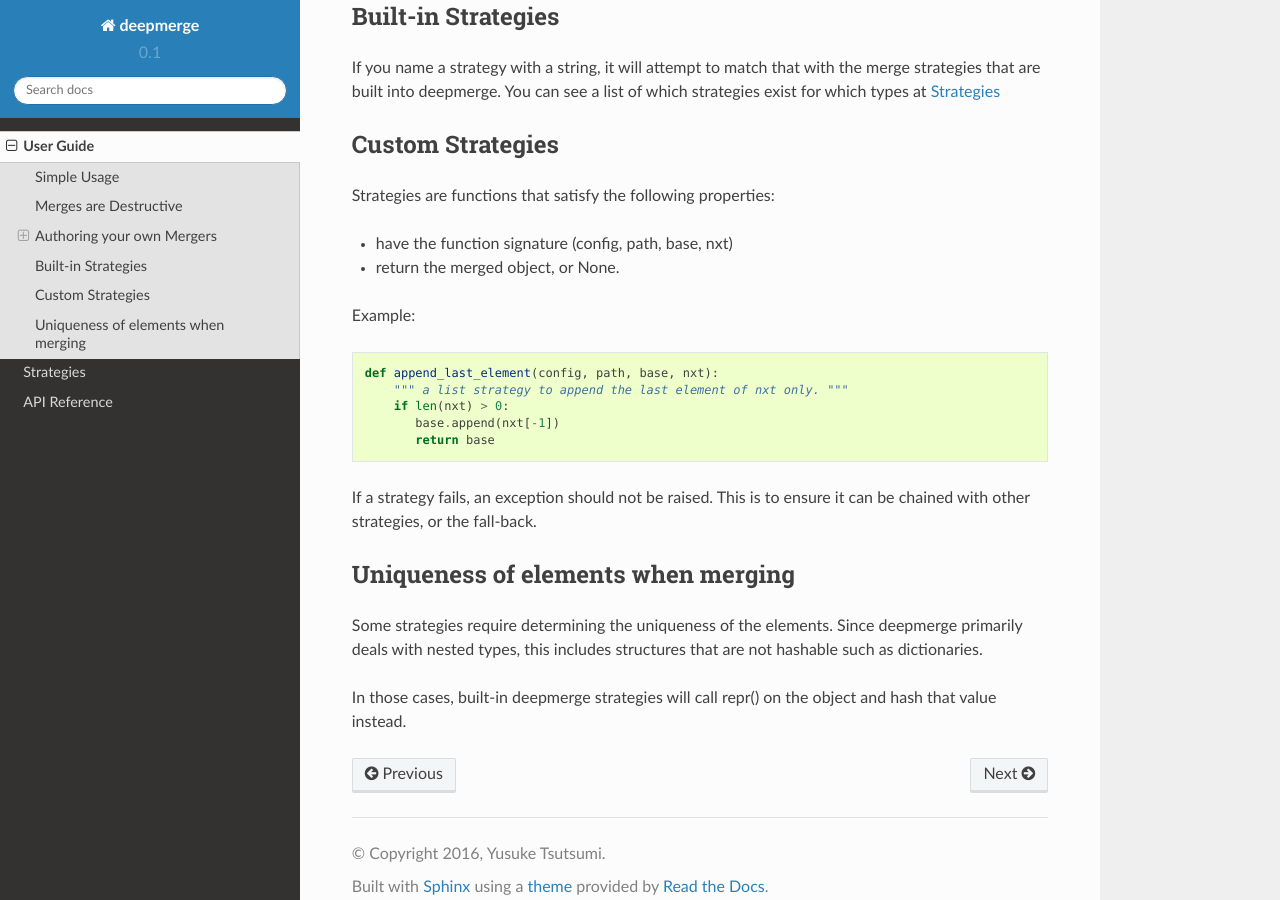
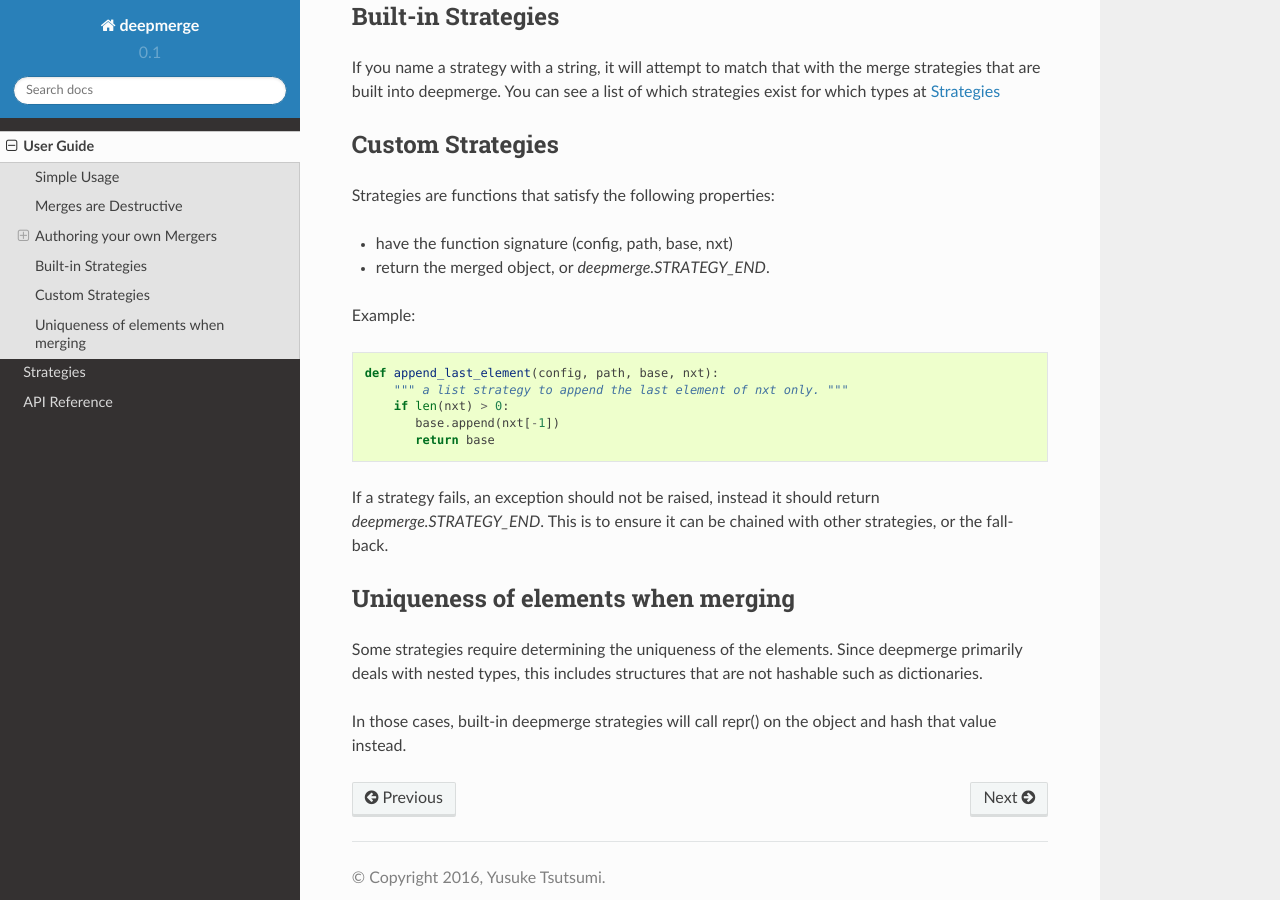
Before and after one commit to toumorokoshi/deepmerge, a Sphinx documentation site: the page built from docs/guide.rst, in a window 1280 px wide and 900 px high, scrolled down 1596 px. Built offline with Sphinx 7.4.7 and the Read the Docs theme 2.0.0, drawn with Linux system fonts in a browser that asks for light colours.

Commit message:
fix documentation for custom strategies

```diff
--- a/docs/guide.rst
+++ b/docs/guide.rst
@@ -80,7 +80,7 @@
 Strategies are functions that satisfy the following properties:
 
 * have the function signature (config, path, base, nxt)
-* return the merged object, or None.
+* return the merged object, or `deepmerge.STRATEGY_END`.
 
 Example:
 
@@ -92,7 +92,7 @@
           base.append(nxt[-1])
           return base
 
-If a strategy fails, an exception should not be raised. This is to
+If a strategy fails, an exception should not be raised, instead it should return `deepmerge.STRATEGY_END`. This is to
 ensure it can be chained with other strategies, or the fall-back.
 
 Uniqueness of elements when merging
```
